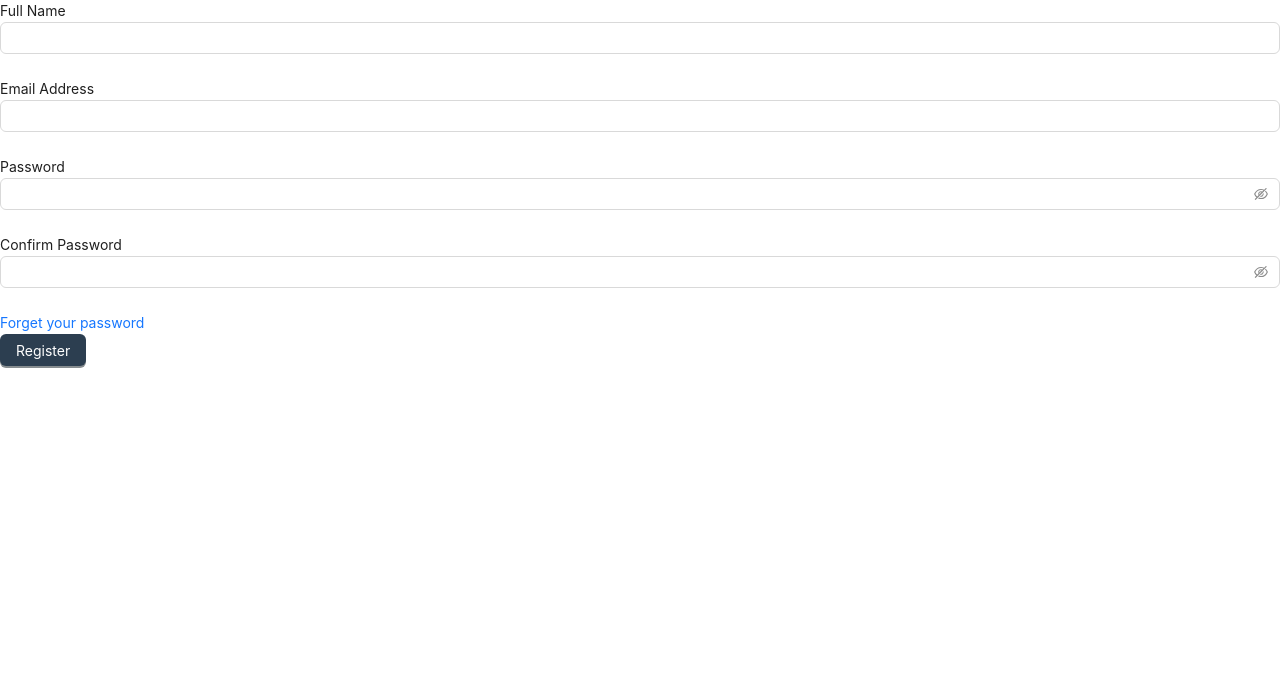
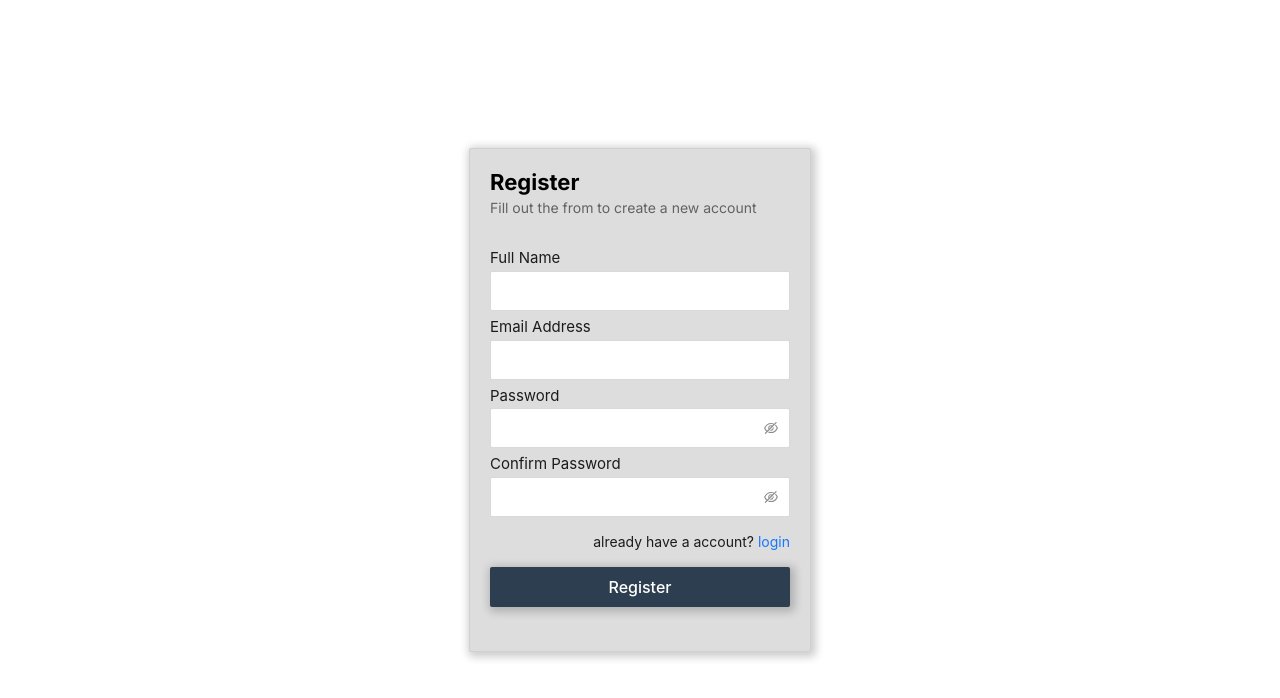
Before and after one commit to mahabubr/leadcommerce-client, a Next.js app: page /register in a window 1280 px wide. Shown: the top 698 px of the page. Built offline with nearby package versions, Linux system fonts and the light colour scheme.

Commit message:
[LC-001] Login And Signup Design

```diff
--- a/src/app/(authentication)/register/PageBody.tsx
+++ b/src/app/(authentication)/register/PageBody.tsx
@@ -1,6 +1,7 @@
 'use client'
 import { Button, Form, Input } from "antd";
 import Link from "next/link";
+import style from "../style/authentication.module.css";
 
 
 const PageBody = () => {
@@ -14,6 +15,13 @@ const PageBody = () => {
     };
 
     return (
+        <div className={style.main_container} >
+            <div className={style.form_container}>
+                <div className={style.form_container_title}>
+                    <h2>Register</h2>
+                    <p>Fill out the from to create a new account</p>
+                </div>
+
                 <Form
                     form={form}
                     name="basic"
@@ -21,10 +29,10 @@ const PageBody = () => {
                     onFinishFailed={onFinishFailed}
                     autoComplete="off"
                 >
-            <label className=" font-medium">Full Name</label>
+                    <label style={{ fontSize: "15px" }} >Full Name</label>
                     <Form.Item
-                className=""
                         name="fullName"
+                        style={{ marginBottom: "4px" }}
                         rules={[
                             {
                                 required: true,
@@ -32,11 +40,11 @@ const PageBody = () => {
                             },
                         ]}
                     >
-                <Input className="" />
+                        <Input style={{ marginTop: "1px", width: "300px", height: "40px", borderRadius: "2px" }} />
                     </Form.Item>
-            <label className="font-medium">Email Address</label>
+                    <label style={{ fontSize: "15px" }} >Email Address</label>
                     <Form.Item
-                className=""
+                        style={{ marginBottom: "4px" }}
                         name="email"
                         rules={[
                             {
@@ -45,11 +53,11 @@ const PageBody = () => {
                             },
                         ]}
                     >
-                <Input className="" />
+                        <Input style={{ marginTop: "1px", width: "300px", height: "40px", borderRadius: "2px" }} />
                     </Form.Item>
-            <label className=" font-medium">Password</label>
+                    <label style={{ fontSize: "15px" }} >Password</label>
                     <Form.Item
-                className=""
+                        style={{ marginBottom: "4px" }}
                         name="password"
                         rules={[
                             {
@@ -58,12 +66,13 @@ const PageBody = () => {
                             },
                         ]}
                     >
-                <Input.Password className="" />
+                        <Input.Password style={{ marginTop: "1px", width: "300px", height: "40px", borderRadius: "2px" }} />
                     </Form.Item>
 
                     <div>
-                <label className="">Confirm Password</label>
+                        <label style={{ fontSize: "15px" }} >Confirm Password</label>
                         <Form.Item
+                            style={{ marginBottom: "4px" }}
                             name="confirm_password"
                             rules={[
                                 {
@@ -72,20 +81,33 @@ const PageBody = () => {
                                 },
                             ]}
                         >
-                    <Input.Password className="" />
+                            <Input.Password style={{ marginTop: "1px", width: "300px", height: "40px", borderRadius: "2px" }} />
                         </Form.Item>
                     </div>
 
-            <div className="">
-                <Link href="/reset-password" className="">
-                    Forget your password
+                    <div style={{ width: "100%", margin: "14px 0px", textAlign: "right" }}>
+                        already have a account?&nbsp;
+                        <Link href="/login" className="">
+                            login
                         </Link>
                     </div>
 
                     <Form.Item>
-                <Button type="primary" htmlType="submit">Register</Button>
+                        <Button style={{
+                            width: "100%",
+                            borderRadius: "2px",
+                            textAlign: "center",
+                            margin: "auto",
+                            fontSize: '16px',
+                            fontWeight: "500",
+                            height: "40px",
+                            boxShadow: "2px 2px 8px 3px rgba(0, 0, 0, 0.2)"
+                        }}
+                            type="primary" htmlType="submit">Register</Button>
                     </Form.Item>
                 </Form>
+            </div>
+        </div >
     );
 };
 
--- /dev/null
+++ b/src/app/(authentication)/style/authentication.module.css
@@ -0,0 +1,29 @@
+.main_container {
+  height: 100vh;
+  background-color: #fff;
+  display: flex;
+  justify-content: center;
+  align-items: center;
+}
+
+.form_container {
+  background-color: #ddd;
+  padding: 20px;
+  border: 1px solid #d1d0d0;
+  border-radius: 2px;
+  box-shadow: 2px 2px 8px 3px rgba(0, 0, 0, 0.2);
+}
+
+.form_container_title h2 {
+  text-align: left;
+  font-size: 22px;
+  margin-bottom: 4px;
+}
+
+.form_container_title p {
+  text-align: left;
+  font-size: 14px;
+  color: #646262;
+  margin-bottom: 30px;
+  max-width: 300px;
+}
```
Also changed, not shown: src/app/(authentication)/login/PageBody.tsx (+17 -3 lines), src/app/(dashboard)/dashboard/page.tsx (+7 -7 lines), 1 other file (tests, documents, lock files or other folders). Lines whose indentation alone changed are shown as unchanged.
